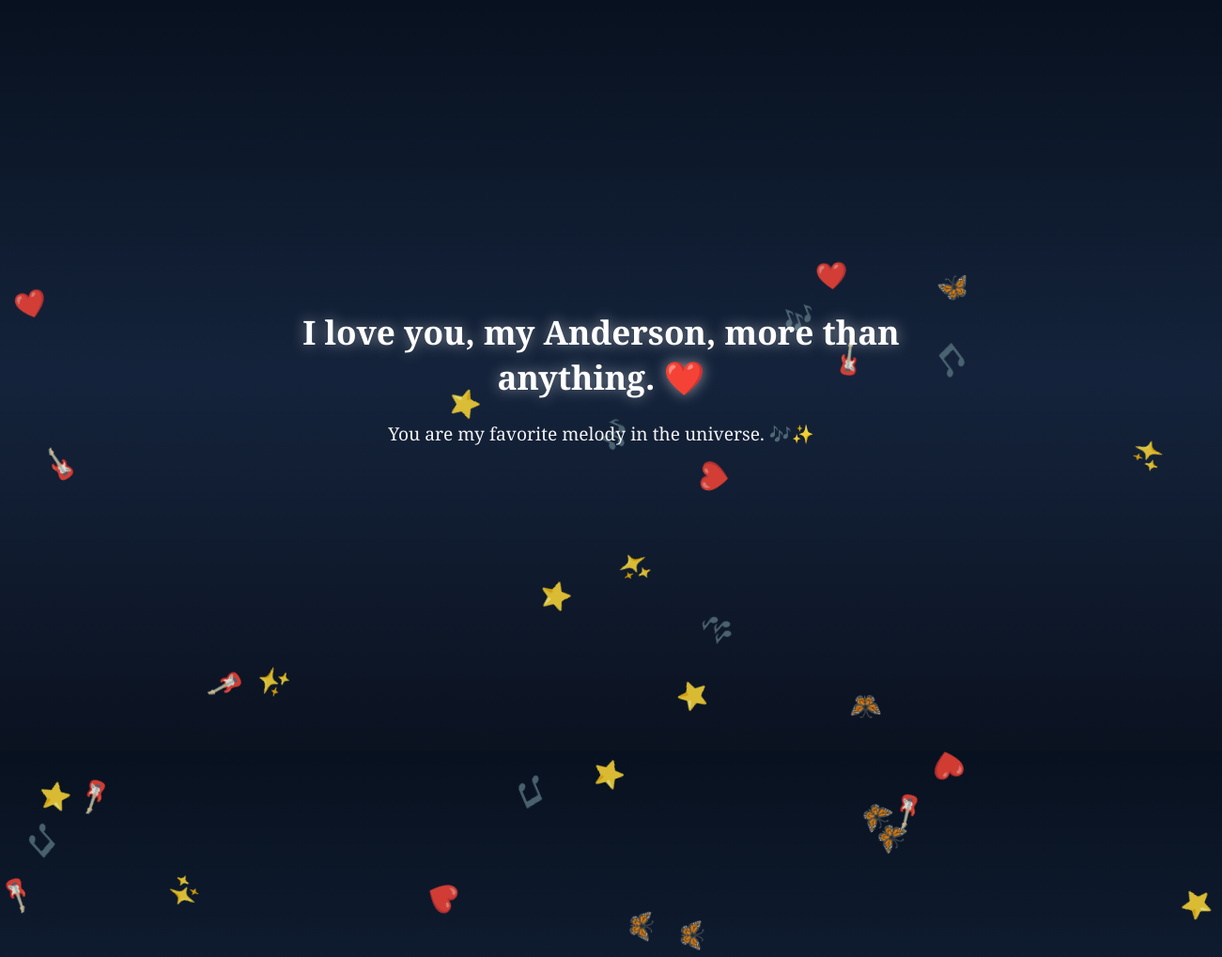
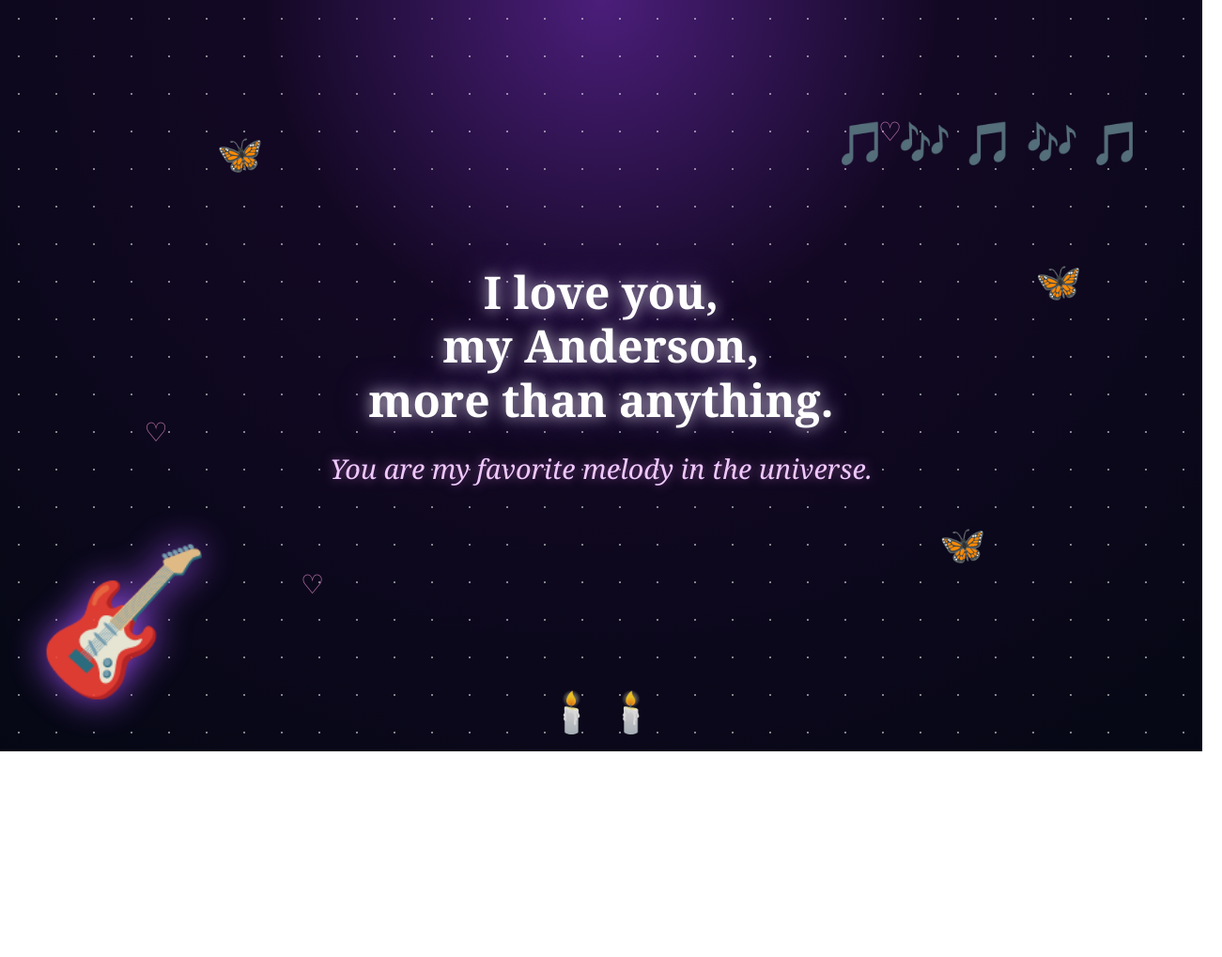
Before and after one commit to Murmurmeow2000/For-my-esposo, a plain HTML site: page index.html in a window 1280 px wide. Shown: the top 1019 px of the page at 94% size, 1301 px wide, since content can reach past the window. After the commit the page ends 800 px from the top, so only its background shows below. Drawn offline with Linux system fonts and the light colour scheme.

Commit message:
Update index.html

```diff
--- a/index.html
+++ b/index.html
@@ -4,44 +4,169 @@
 <meta charset="UTF-8">
 <meta name="viewport" content="width=device-width, initial-scale=1.0">
 <title>For Anderson</title>
+
 <style>
+*{
+margin:0;
+padding:0;
+box-sizing:border-box;
+}
+
 body{
-margin:0;overflow:hidden;height:100vh;
-background:linear-gradient(180deg,#08111f,#14233b,#0b1220);
-font-family:Georgia,serif;color:white;
-display:flex;align-items:center;justify-content:center;
+height:100vh;
+overflow:hidden;
+display:flex;
+justify-content:center;
+align-items:center;
+font-family:Georgia, serif;
+background:
+radial-gradient(circle at top,#4b1e7a 0%,#130824 35%,#050814 100%);
+position:relative;
+color:white;
 }
-.container{text-align:center;z-index:2;max-width:800px;padding:20px;}
-h1{font-size:2.2rem;text-shadow:0 0 15px rgba(255,255,255,.5);}
-p{font-size:1.2rem;opacity:.95}
-.floating{
-position:absolute;font-size:28px;
-animation: float linear infinite;
-opacity:.85;
+
+.stars{
+position:absolute;
+width:100%;
+height:100%;
+background-image:
+radial-gradient(white 1px, transparent 1px);
+background-size:40px 40px;
+opacity:.35;
+animation:twinkle 6s infinite alternate;
 }
+
+@keyframes twinkle{
+from{opacity:.2;}
+to{opacity:.5;}
+}
+
+.content{
+position:relative;
+z-index:5;
+text-align:center;
+max-width:850px;
+padding:30px;
+animation:fadeIn 3s ease;
+}
+
+h1{
+font-size:3rem;
+line-height:1.2;
+text-shadow:
+0 0 15px rgba(255,255,255,.7),
+0 0 35px rgba(180,120,255,.5);
+}
+
+p{
+margin-top:25px;
+font-size:1.8rem;
+color:#f0c8ff;
+font-style:italic;
+text-shadow:0 0 12px rgba(255,150,255,.5);
+}
+
+@keyframes fadeIn{
+from{
+opacity:0;
+transform:translateY(30px);
+}
+to{
+opacity:1;
+transform:translateY(0);
+}
+}
+
+.guitar{
+position:absolute;
+left:3%;
+bottom:5%;
+font-size:150px;
+opacity:.9;
+filter:drop-shadow(0 0 20px #a855ff);
+animation:float 6s ease-in-out infinite;
+}
+
+.music{
+position:absolute;
+right:5%;
+top:15%;
+font-size:45px;
+color:#d7a6ff;
+animation:rise 12s linear infinite;
+}
+
+@keyframes rise{
+from{transform:translateY(500px);}
+to{transform:translateY(-700px);}
+}
+
 @keyframes float{
-from{transform:translateY(110vh) rotate(0deg);}
-to{transform:translateY(-120px) rotate(360deg);}
+0%,100%{transform:translateY(0);}
+50%{transform:translateY(-15px);}
+}
+
+.butterfly{
+position:absolute;
+font-size:40px;
+animation:float 7s ease-in-out infinite;
+}
+
+.b1{top:18%;left:18%;}
+.b2{top:70%;right:18%;}
+.b3{top:35%;right:10%;}
+
+.heart{
+position:absolute;
+font-size:28px;
+color:#ff9adf;
+opacity:.7;
+}
+
+.h1{top:15%;right:25%;}
+.h2{bottom:20%;left:25%;}
+.h3{top:55%;left:12%;}
+
+.candle{
+position:absolute;
+bottom:15px;
+left:50%;
+transform:translateX(-50%);
+font-size:42px;
+opacity:.9;
 }
 </style>
 </head>
+
 <body>
-<div class="container">
-<h1>I love you, my Anderson, more than anything. ❤️</h1>
-<p>You are my favorite melody in the universe. 🎶✨</p>
+
+<div class="stars"></div>
+
+<div class="guitar">🎸</div>
+
+<div class="music">🎵 🎶 🎵 🎶 🎵</div>
+
+<div class="butterfly b1">🦋</div>
+<div class="butterfly b2">🦋</div>
+<div class="butterfly b3">🦋</div>
+
+<div class="heart h1">♡</div>
+<div class="heart h2">♡</div>
+<div class="heart h3">♡</div>
+
+<div class="content">
+<h1>
+I love you,<br>
+my Anderson,<br>
+more than anything.
+</h1>
+
+<p>
+You are my favorite melody in the universe.
+</p>
 </div>
 
-<script>
-const symbols=["🎸","🎵","🎶","⭐","🦋","❤️","✨"];
-for(let i=0;i<45;i++){
- const el=document.createElement("div");
- el.className="floating";
- el.textContent=symbols[Math.floor(Math.random()*symbols.length)];
- el.style.left=Math.random()*100+"vw";
- el.style.animationDuration=(8+Math.random()*12)+"s";
- el.style.animationDelay=(-Math.random()*15)+"s";
- document.body.appendChild(el);
-}
-</script>
+<div class="candle">🕯️ 🕯️</div>
+
 </body>
 </html>
```
